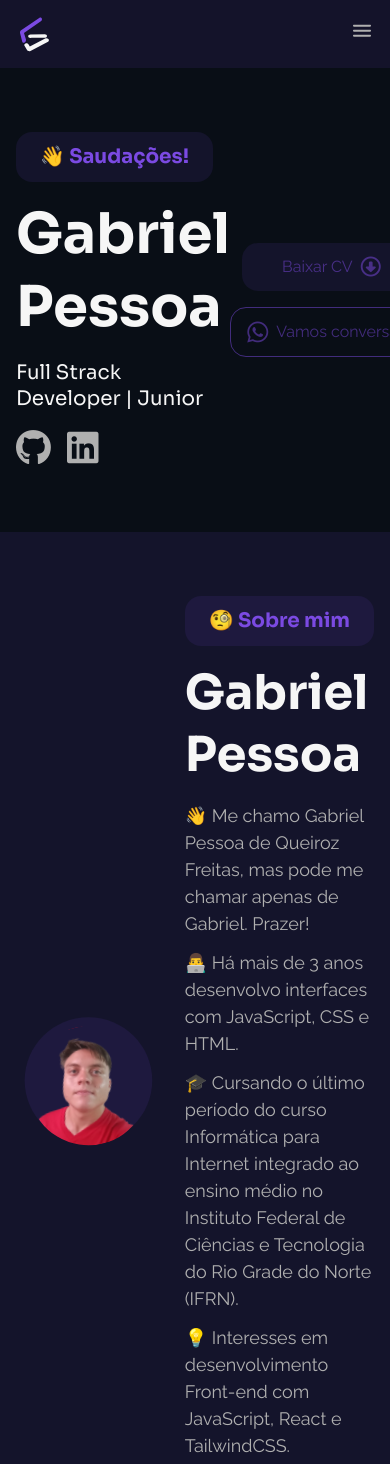
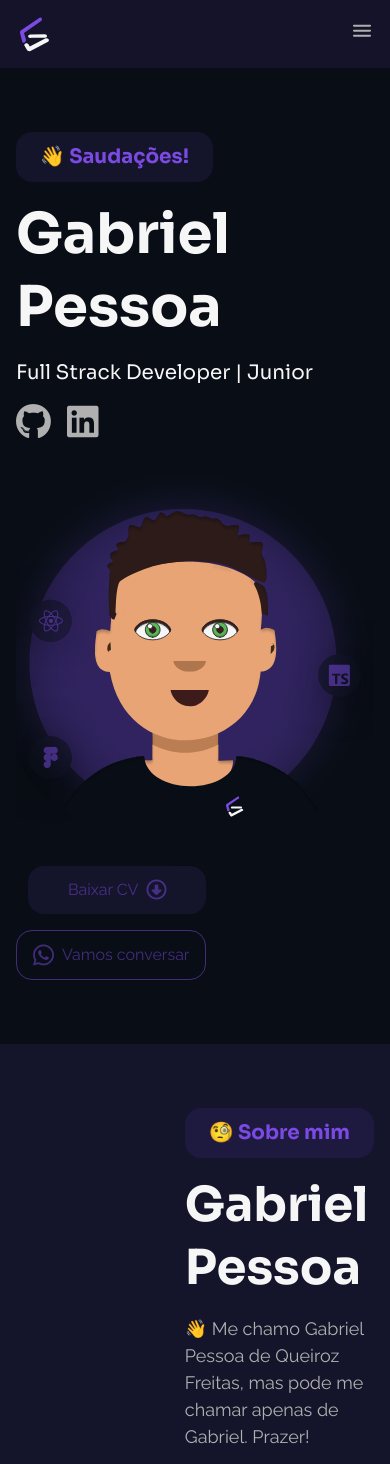
Before and after one commit to Gabriel-P-Freitas/portfolio, a React (Vite) app: page / in a window 390 px wide. Shown: the top 1464 px of the page. Built offline with nearby package versions, Linux system fonts and the light colour scheme.

Commit message:
iniciando a responsividade

```diff
--- a/src/assets/_main.scss
+++ b/src/assets/_main.scss
@@ -1,5 +1,25 @@
 main{
+    .hero-saudacoes{
+        .avatar-gabriel{
+            @media screen and (min-width: 1280px) {
+                img{
+                    width: 536px;
+                }
+            }
 
+            @media screen and (max-width: 1280px) {
+                img{
+                    width: 452px;
+                }
+            }
+
+            @media screen and (max-width: 576px) {
+                img{
+                    width: 100%;
+                }
+            }
+        }
+    }
     .my-experience{
         max-width: 61.5rem;
     }
@@ -39,8 +59,6 @@ main{
     }
     @media screen and (max-width: 1280px) {
         .hero-saudacoes{
-            flex-direction: column wrap !important;
-            justify-content: space-between;
         }
 
     }
--- a/src/assets/output.css
+++ b/src/assets/output.css
@@ -1152,6 +1152,24 @@ header.header-portfolio a.header-link:hover {
   }
 }
 
+@media screen and (min-width: 1280px) {
+  main .hero-saudacoes .avatar-gabriel img {
+    width: 536px;
+  }
+}
+
+@media screen and (max-width: 1280px) {
+  main .hero-saudacoes .avatar-gabriel img {
+    width: 452px;
+  }
+}
+
+@media screen and (max-width: 576px) {
+  main .hero-saudacoes .avatar-gabriel img {
+    width: 100%;
+  }
+}
+
 main .my-experience {
   max-width: 61.5rem;
 }
@@ -1191,13 +1209,6 @@ main .sec-contact .hover-color-100:hover {
   color: var(--main-100);
 }
 
-@media screen and (max-width: 1280px) {
-  main .hero-saudacoes {
-    flex-direction: column wrap !important;
-    justify-content: space-between;
-  }
-}
-
 @media screen and (max-width: 576px) {
   footer.footer-portfolio .content-footer {
     flex-direction: column;
--- a/src/assets/style.css
+++ b/src/assets/style.css
@@ -173,6 +173,21 @@ header.header-portfolio a.header-link:hover {
   }
 }
 
+@media screen and (min-width: 1280px) {
+  main .hero-saudacoes .avatar-gabriel img {
+    width: 536px;
+  }
+}
+@media screen and (max-width: 1280px) {
+  main .hero-saudacoes .avatar-gabriel img {
+    width: 452px;
+  }
+}
+@media screen and (max-width: 576px) {
+  main .hero-saudacoes .avatar-gabriel img {
+    width: 100%;
+  }
+}
 main .my-experience {
   max-width: 61.5rem;
 }
@@ -203,13 +218,6 @@ main .bloco-depoimento {
 main .sec-contact .hover-color-100:hover {
   color: var(--main-100);
 }
-@media screen and (max-width: 1280px) {
-  main .hero-saudacoes {
-    flex-direction: column wrap !important;
-    justify-content: space-between;
-  }
-}
-
 @media screen and (max-width: 576px) {
   footer.footer-portfolio .content-footer {
     flex-direction: column;
--- a/src/main.jsx
+++ b/src/main.jsx
@@ -9,7 +9,7 @@ createRoot(document.getElementById('root')).render(
   <StrictMode>
     <Header />
     <main>
-      <section className="hero-saudacoes container mx-auto flex justify-between items-center py-16">
+      <section className="hero-saudacoes container mx-auto flex gap-x-6 flex-wrap items-center py-16">
         <div className="personal-description flex flex-col gap-y-4">
           <h6 className='sec-title py-3 px-6 color-main-100 w-max rounded-2xl bg-main-500'>👋 Saudações!</h6>
           <h1>Gabriel Pessoa</h1>
@@ -20,7 +20,7 @@ createRoot(document.getElementById('root')).render(
           </ul>
         </div>
 
-        <picture>
+        <picture className='avatar-gabriel'>
           <source srcSet='src/assets/imgs/avatar-mobile.svg'
            media='(max-width: 576px)'/>
           <source srcSet='src/assets/imgs/avatar-tablet.svg' media='(max-width: 1280px)'/>
```
Also changed, not shown: 2 other files (tests, documents, lock files or other folders).
